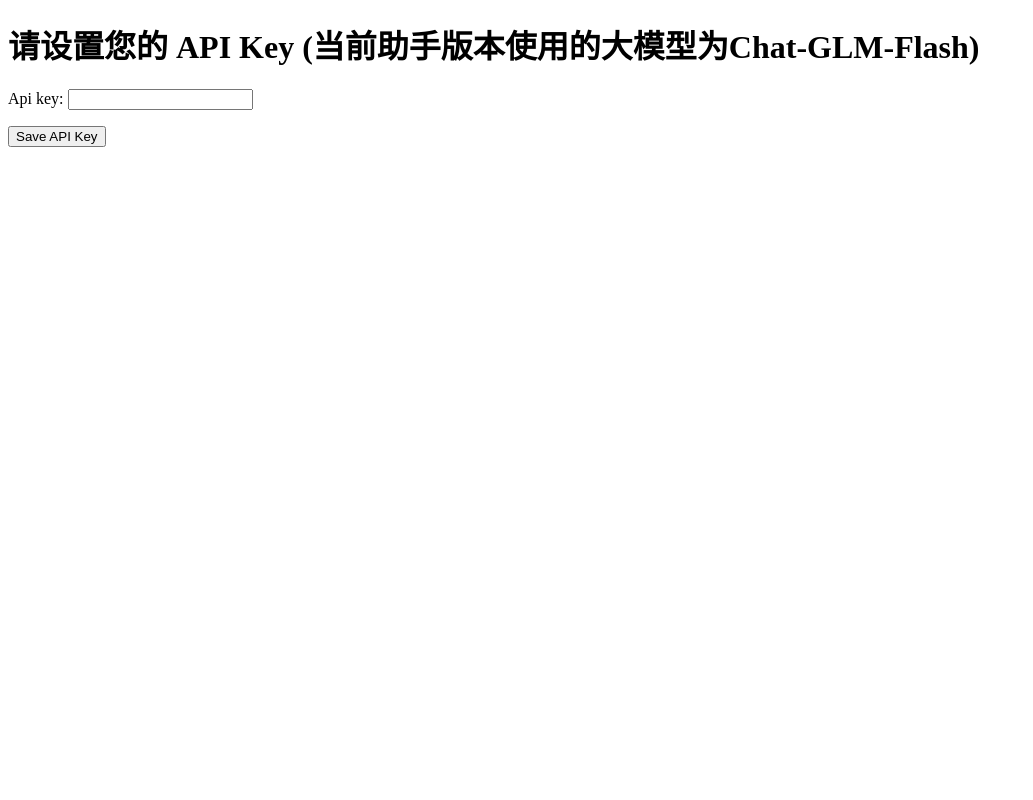
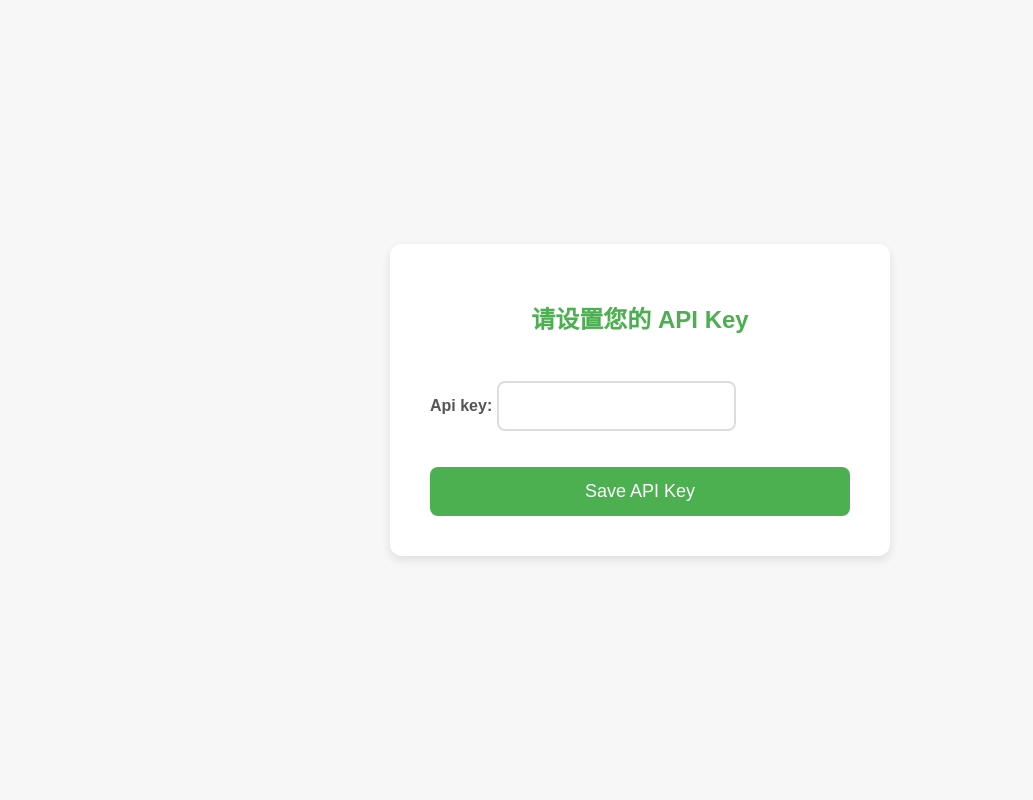
Before and after one commit to YukiCheZ/ITMA, a Django app: page /set_api_key/ in a window 1280 px wide. Shown: the whole page, without its empty margins (0-1033 px from the left). Run offline with Django 4.2, Linux system fonts and the light colour scheme; the visitor is signed in with stand-in values (Sample User, id 1); data that the repository does not hold is empty.

Commit message:
add requirement.txt

```diff
--- a/templates/users/set_api_key.html
+++ b/templates/users/set_api_key.html
@@ -4,13 +4,112 @@
     <meta charset="UTF-8">
     <meta name="viewport" content="width=device-width, initial-scale=1.0">
     <title>Set API Key</title>
+    <style>
+        /* 全局样式 */
+        body {
+            font-family: 'Arial', sans-serif;
+            background-color: #f7f7f7;
+            color: #333;
+            margin: 0;
+            padding: 0;
+            display: flex;
+            justify-content: center;
+            align-items: center;
+            height: 100vh;
+        }
+
+        /* 设置容器样式 */
+        .container {
+            background-color: #fff;
+            padding: 40px;
+            border-radius: 12px;
+            box-shadow: 0 4px 10px rgba(0, 0, 0, 0.1);
+            width: 100%;
+            max-width: 500px;
+            box-sizing: border-box;
+        }
+
+        h1 {
+            text-align: center;
+            font-size: 24px;
+            color: #4CAF50;
+            margin-bottom: 30px;
+        }
+
+        /* 表单样式 */
+        form {
+            display: flex;
+            flex-direction: column;
+            gap: 20px;
+        }
+
+        label {
+            font-size: 16px;
+            font-weight: bold;
+            color: #555;
+        }
+
+        input[type="text"],
+        input[type="password"] {
+            padding: 14px;
+            font-size: 16px;
+            border: 2px solid #ddd;
+            border-radius: 8px;
+            outline: none;
+            transition: border-color 0.3s ease;
+            box-sizing: border-box;
+        }
+
+        input[type="text"]:focus,
+        input[type="password"]:focus {
+            border-color: #4CAF50;
+        }
+
+        button[type="submit"] {
+            padding: 14px;
+            background-color: #4CAF50;
+            color: white;
+            font-size: 18px;
+            border: none;
+            border-radius: 8px;
+            cursor: pointer;
+            transition: background-color 0.3s ease;
+        }
+
+        button[type="submit"]:hover {
+            background-color: #45a049;
+        }
+
+        /* 响应式设计 */
+        @media (max-width: 480px) {
+            .container {
+                padding: 20px;
+                width: 90%;
+            }
+
+            h1 {
+                font-size: 20px;
+            }
+
+            button[type="submit"] {
+                font-size: 16px;
+            }
+        }
+    </style>
 </head>
 <body>
-    <h1>请设置您的 API Key (当前助手版本使用的大模型为Chat-GLM-Flash)</h1>
-    <form method="POST">
-        {% csrf_token %}
-        {{ form.as_p }}
-        <button type="submit">Save API Key</button>
-    </form>
+
+    <div class="container">
+        <h1>请设置您的 API Key</h1>
+        <form method="POST">
+            {% csrf_token %}
+            <!-- 渲染表单字段 -->
+            {{ form.as_p }}
+
+            <!-- 提交按钮 -->
+            <button type="submit">Save API Key</button>
+        </form>
+    </div>
+
 </body>
 </html>
```
Also changed, not shown: requirements.txt (added, +31 -0 lines).
